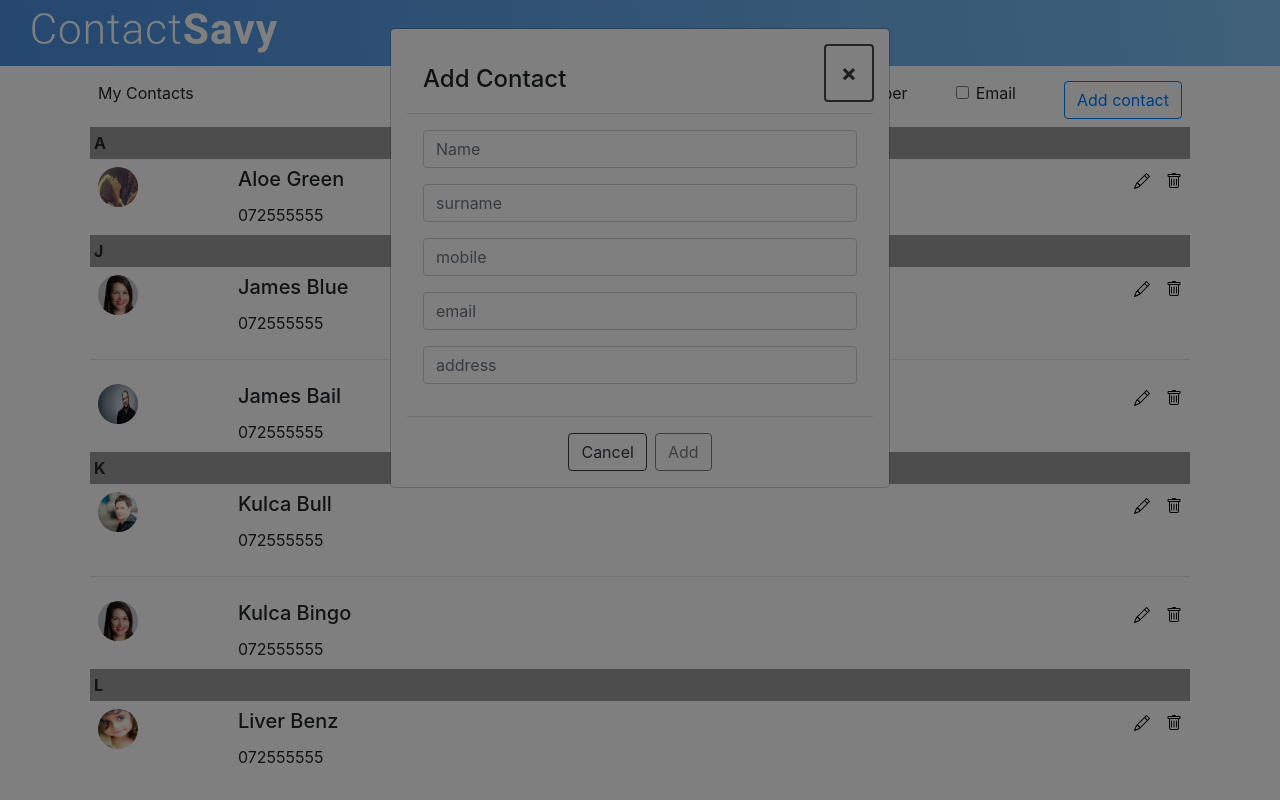
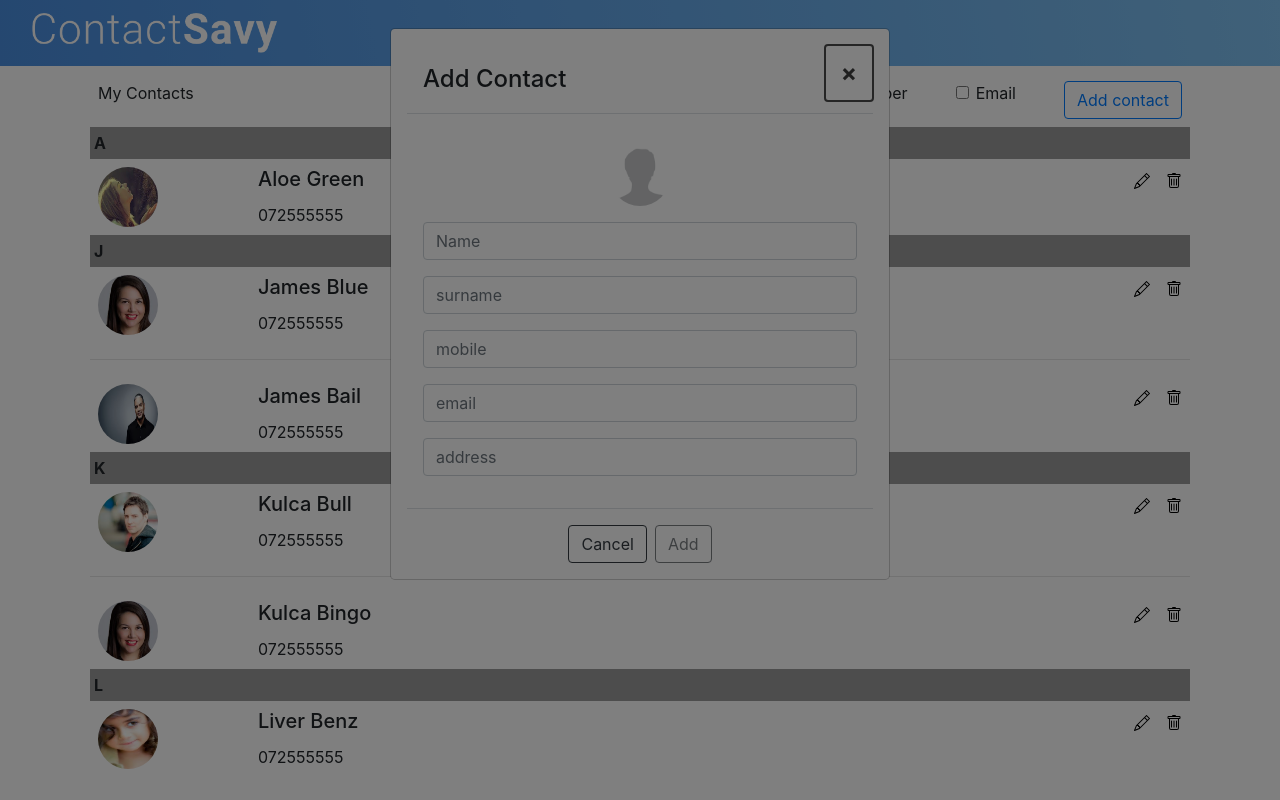
Before and after one commit to Jonathan-Baloyi/ContactSavvyApp, an Angular app: page /home in a window 1280 px wide. Both pictures are taken after a click on the button "Add contact". Built offline with nearby package versions, Linux system fonts and the light colour scheme.

Commit message:
Initial commit

```diff
--- a/angular.json
+++ b/angular.json
@@ -17,7 +17,7 @@
         "build": {
           "builder": "@angular-devkit/build-angular:browser",
           "options": {
-            "outputPath": "dist/jt-fast-food",
+            "outputPath": "docs",
             "index": "src/index.html",
             "main": "src/main.ts",
             "polyfills": "src/polyfills.ts",
--- a/src/app/components/shared/modal-content/modal-content.component.html
+++ b/src/app/components/shared/modal-content/modal-content.component.html
@@ -7,6 +7,9 @@
       </button>
     </div>
     <div class="modal-body">
+      <div class="p-3 text-center">
+        <img src="assets/profile-placeholder.png" class="list-image rounded-circle">
+      </div>
       <span>
         <div class="form-group">
           <input type="text" formControlName="name" placeholder="Name" class="form-control"
--- a/src/app/sass/contacts-list.scss
+++ b/src/app/sass/contacts-list.scss
@@ -30,3 +30,8 @@
   width: 40px;
   height: 40px;
 }
+
+.list-image{
+  width: 60px;
+  height: 60px;
+}
```
Also changed, not shown: 21 other files (tests, documents, lock files or other folders).
